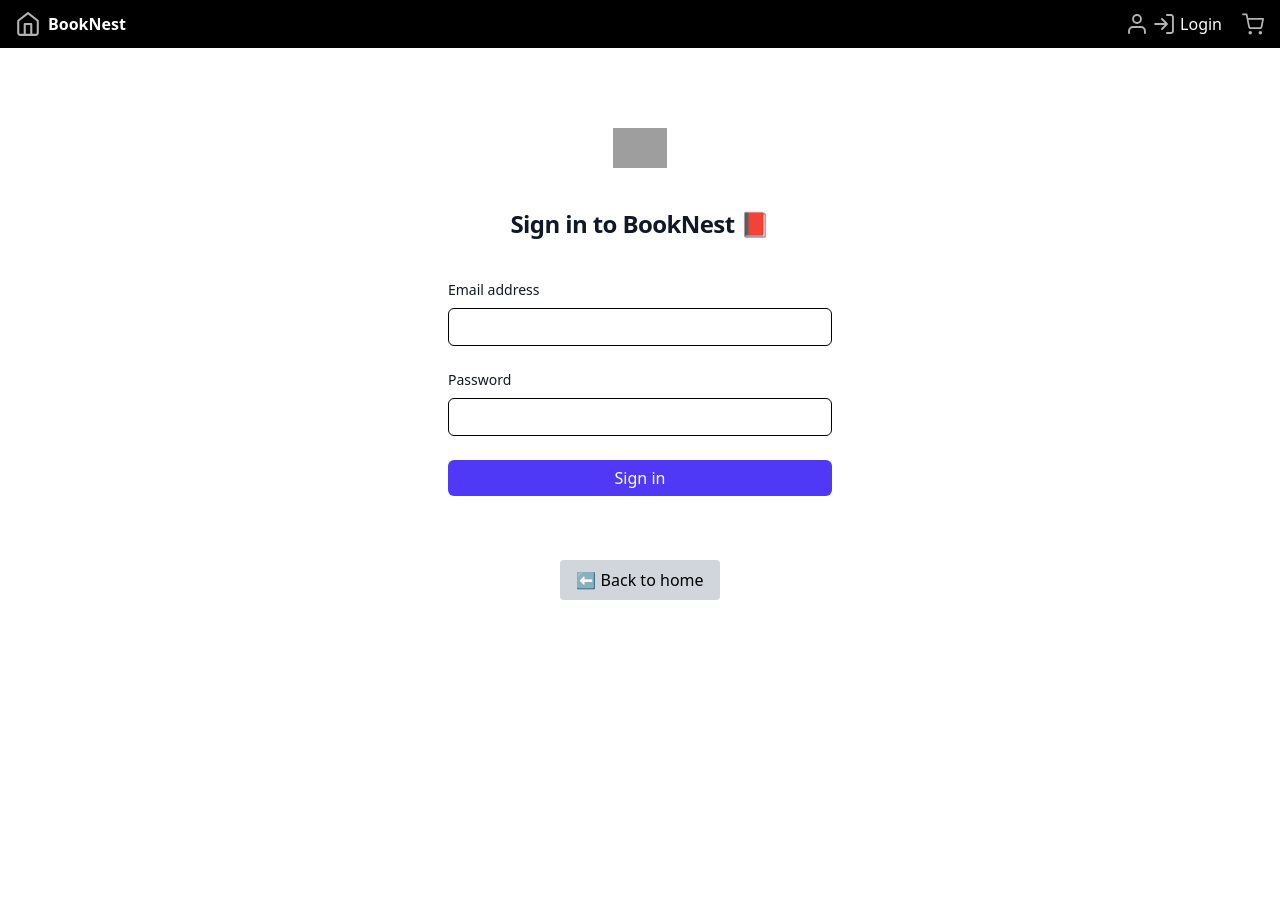
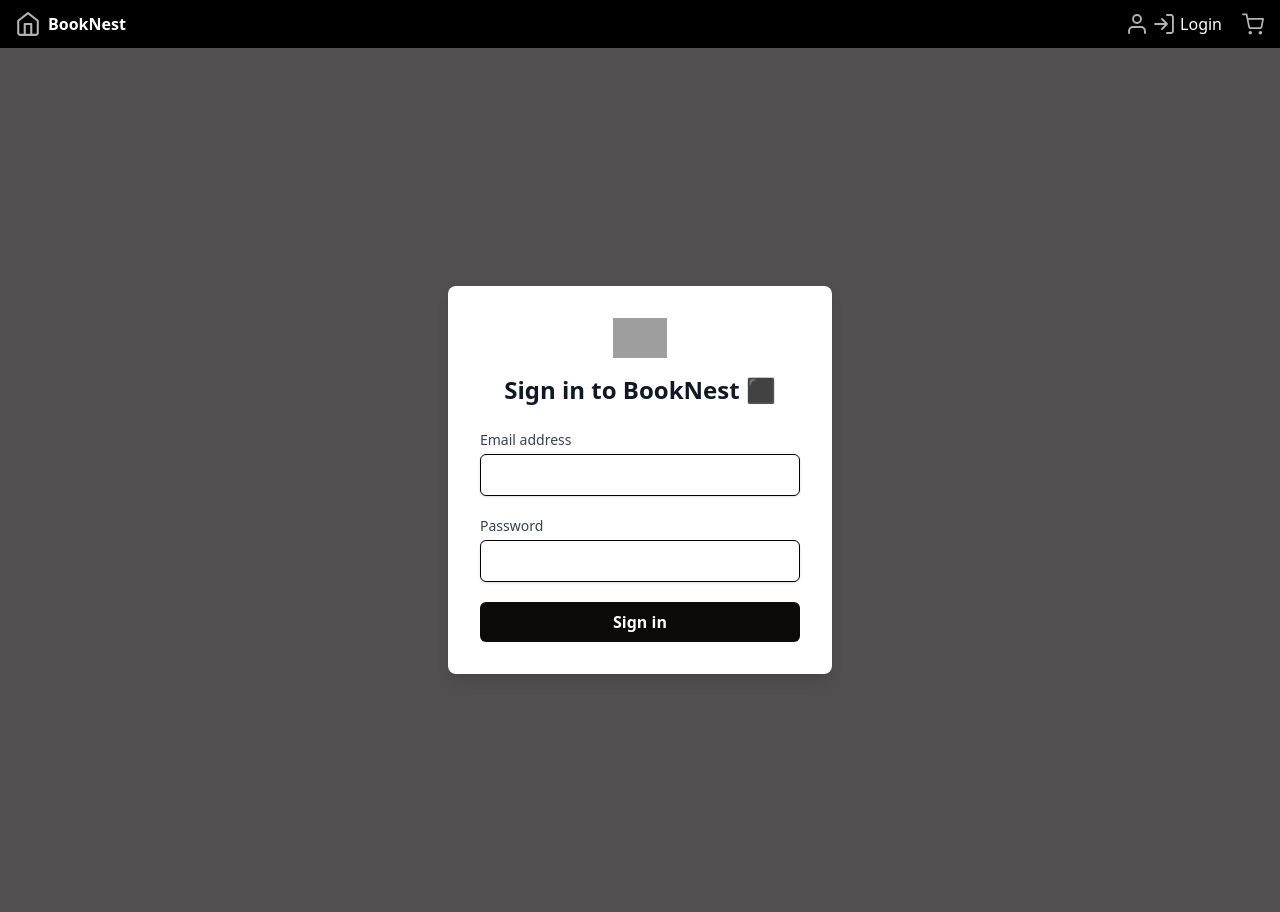
Before and after one commit to Project-Groap04-BookNest/BookNest, a Flask app: page /login in a window 1280 px wide. Before the commit the page ends 600 px from the top, so only its background shows below. Run offline with Flask 3, Linux system fonts and the light colour scheme; grey boxes are pictures that could not be loaded.

Commit message:
fix layout login-page

```diff
--- /dev/null
+++ b/static/style.css
@@ -0,0 +1,3 @@
+body {
+  background-color: #514F4F;
+}
--- a/templates/login.html
+++ b/templates/login.html
@@ -1,45 +1,35 @@
 {% extends "base.html" %}
 {% block content %}
-<div class="Login container">
-  <div class="flex min-h-full flex-col justify-center px-6 py-12 lg:px-8">
-    <div class="sm:mx-auto sm:w-full sm:max-w-sm">
+
+<!-- กล่อง Login กลางจอ -->
+<div class="min-h-screen flex items-center justify-center">
+  <div class="bg-white p-8 rounded-lg shadow-lg w-full max-w-sm">
+    <div class="text-center mb-6">
       <img src="https://tailwindcss.com/plus-assets/img/logos/mark.svg?color=indigo&shade=600"
-        alt="book-nest-logo" class="mx-auto h-10 w-auto" />
-      <h2 class="mt-10 text-center text-2xl font-bold tracking-tight text-gray-900">
-        Sign in to BookNest 📕
-      </h2>
+        alt="book-nest-logo" class="mx-auto h-10 w-auto b" />
+      <h2 class="mt-4 text-2xl font-bold text-gray-900">Sign in to BookNest ⬛</h2>
     </div>
 
-    <div class="mt-10 sm:mx-auto sm:w-full sm:max-w-sm">
-      <form action="{{ url_for('login') }}" method="POST" class="space-y-6">
-        <div>
-          <label for="email" class="block text-sm font-medium text-gray-900">Email address</label>
-          <div class="mt-2">
-            <input id="email" type="email" name="email" required class="block w-full rounded-md border px-3 py-1.5" />
-          </div>
-        </div>
+    <form action="{{ url_for('login') }}" method="POST" class="space-y-5">
+      <div>
+        <label for="email" class="block text-sm font-medium text-gray-700">Email address</label>
+        <input id="email" name="email" type="email" required
+          class="mt-1 block w-full rounded-md border px-3 py-2 shadow-sm focus:outline-zinc-800" />
+      </div>
 
-        <div>
-          <label for="password" class="block text-sm font-medium text-gray-900">Password</label>
-          <div class="mt-2">
-            <input id="password" type="password" name="password" required class="block w-full rounded-md border px-3 py-1.5" />
-          </div>
-        </div>
+      <div>
+        <label for="password" class="block text-sm font-medium text-gray-700">Password</label>
+        <input id="password" name="password" type="password" required
+          class="mt-1 block w-full rounded-md border px-3 py-2 shadow-sm focus:outline-zinc-800" />
+      </div>
 
-        <div>
-          <button type="submit"
-            class="w-full rounded-md bg-indigo-600 px-3 py-1.5 text-white hover:bg-indigo-500">Sign in</button>
-        </div>
-      </form>
-    </div>
+      <button type="submit"
+        class="w-full rounded-md bg-stone-950 px-3 py-2 text-white font-semibold hover:bg-zinc-800">
+        Sign in
+      </button>
+    </form>
+
   </div>
 </div>
 
-<div class="text-center mt-4">
-  <a href="{{ url_for('index') }}">
-    <button type="button" class="px-4 py-2 rounded bg-gray-300 hover:bg-gray-400">
-      ⬅ Back to home
-    </button>
-  </a>
-</div>
 {% endblock %}
```
